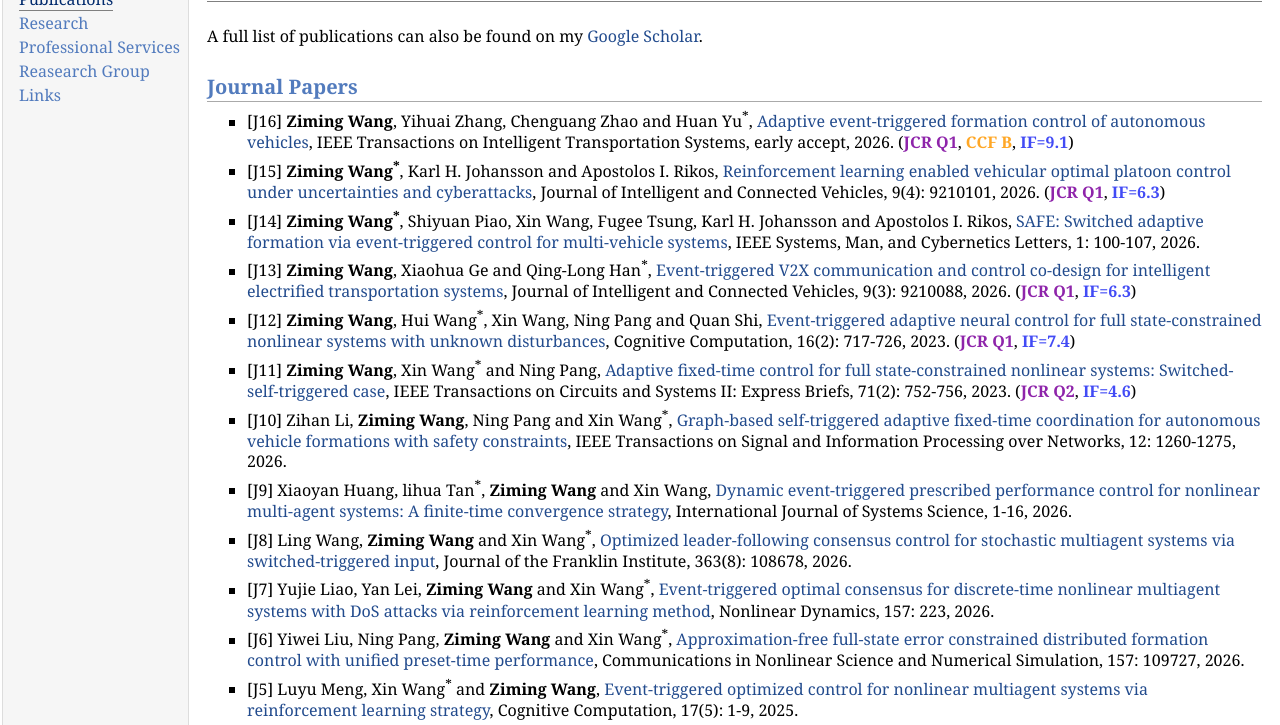
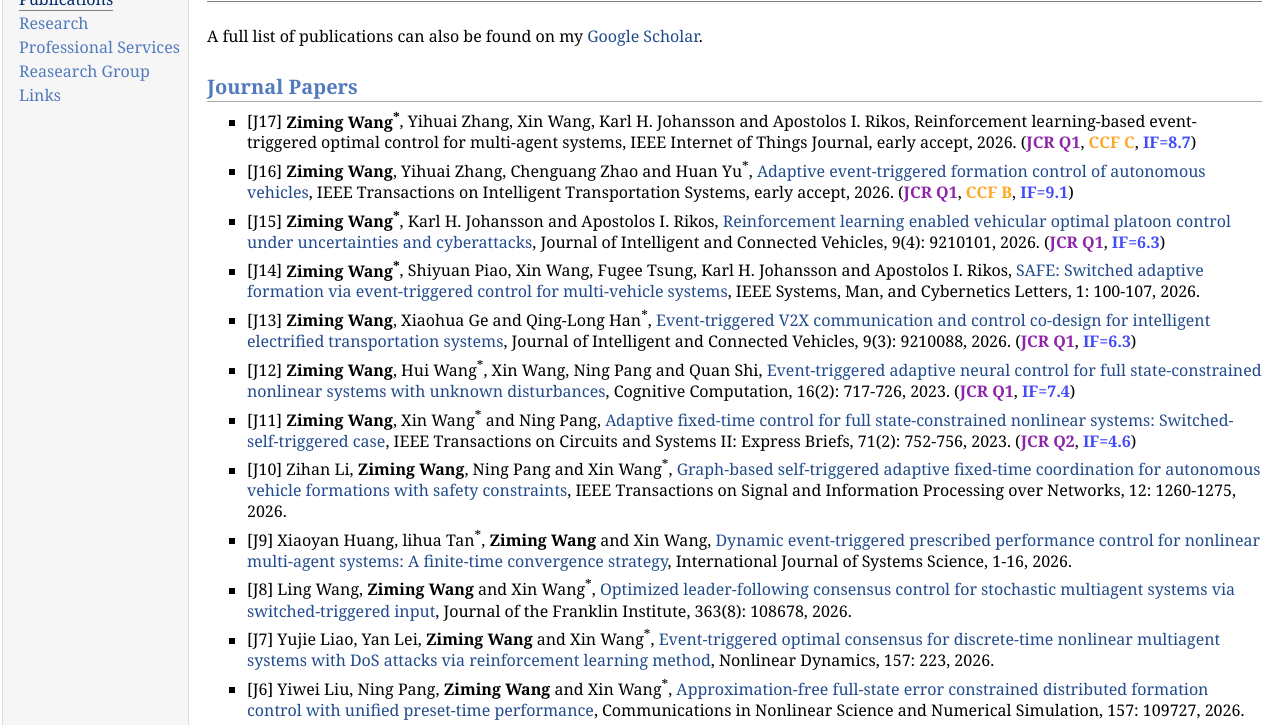
Before and after one commit to wwwangziming/wwwangziming.github.io, a plain HTML site: page research.html in a window 1280 px wide. Shown: the part 48-773 px from the top of the page. Drawn offline with Linux system fonts and the light colour scheme.

Commit message:
Update research.html
 d

```diff
--- a/research.html
+++ b/research.html
@@ -25,6 +25,8 @@
   <p>A full list of publications can also be found on my <a href="https://scholar.google.com/citations?user=yCQR4BQAAAAJ&hl=zh-CN">Google Scholar</a>.</p>
 <h2>Journal Papers</h2>
 <ul>
+<li><p>[J17] <strong>Ziming Wang<sup>*</sup></strong>, Yihuai Zhang, Xin Wang, Karl H. Johansson and Apostolos I. Rikos, Reinforcement learning-based event-triggered optimal control for multi-agent systems, IEEE Internet of Things Journal, early accept, 2026. (<strong style="color:#8e24aa;">JCR Q1</strong>, <strong style="color:#ffa726;">CCF C</strong>, <strong style="color:#424bf5;">IF=8.7</strong>)</p>
+</li>
 <li><p>[J16] <strong>Ziming Wang</strong>, Yihuai Zhang, Chenguang Zhao and Huan Yu<sup>*</sup>, <a href="https://ieeexplore.ieee.org/document/11802916">Adaptive event-triggered formation control of autonomous vehicles</a>, IEEE Transactions on Intelligent Transportation Systems, early accept, 2026. (<strong style="color:#8e24aa;">JCR Q1</strong>, <strong style="color:#ffa726;">CCF B</strong>, <strong style="color:#424bf5;">IF=9.1</strong>)</p>
 </li>
 <li><p>[J15] <strong>Ziming Wang<sup>*</sup></strong>, Karl H. Johansson and Apostolos I. Rikos, <a href="https://www.sciopen.com/article/10.26599/JICV.2026.9210101">Reinforcement learning enabled vehicular optimal platoon control under uncertainties and cyberattacks</a>, Journal of Intelligent and Connected Vehicles, 9(4): 9210101, 2026. (<strong style="color:#8e24aa;">JCR Q1</strong>, <strong style="color:#424bf5;">IF=6.3</strong>)</p>
```
